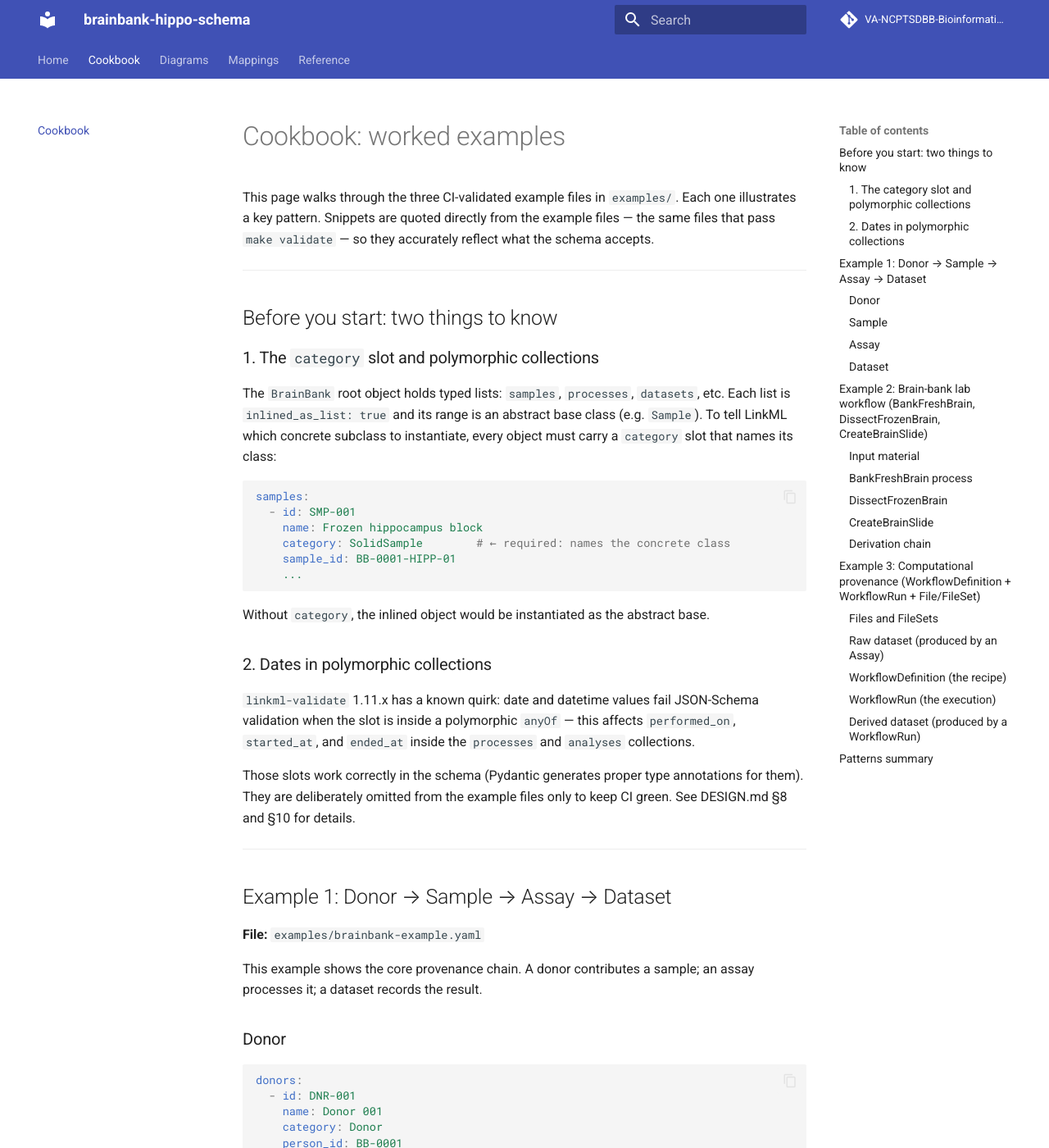
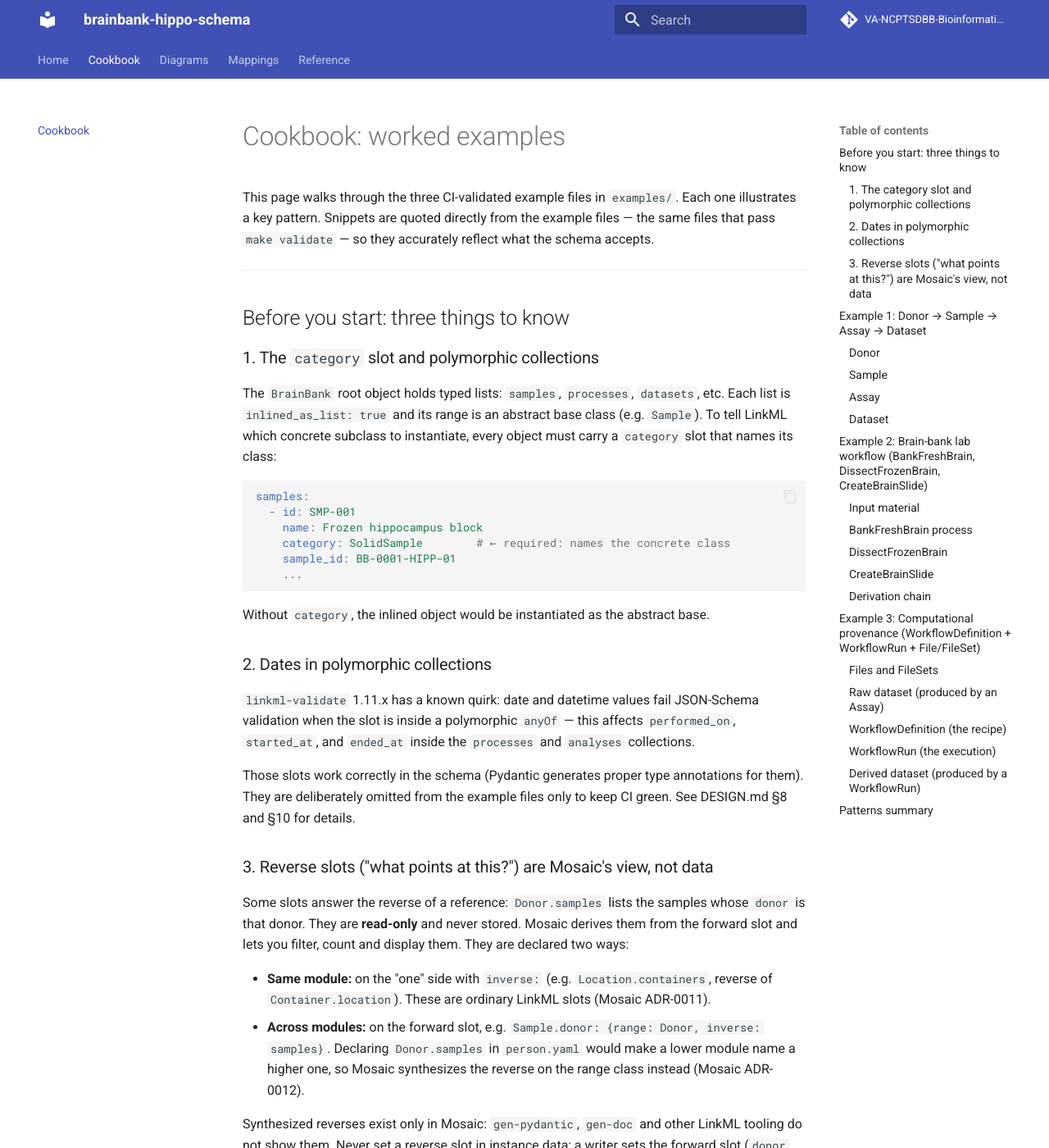
Before and after one commit to VA-NCPTSDBB-Bioinformatics/brainbank-hippo-schema, an MkDocs documentation site: the page built from docs/cookbook.md, in a window 1280 px wide and 1400 px high. Shown: the whole window at 82% size. Built offline with MkDocs 1.6.1 and Material for MkDocs 9.7.7, drawn with Linux system fonts in a browser that asks for light colours; comment, search, counter and statistics services are not loaded; some of the changed text lies outside the part shown.

Commit message:
feat(schema): declare the cross-module reverses on the forward slot (S2)
Declare Donor.samples, Person/Sample.assessments, Person/Sample.diagnoses and
Person/Sample.measurements on their forward slots (`inverse:` on Sample.donor,
Assessment.person/sample, and Diagnosis/Measurement slot_usage), per #16 and
Mosaic ADR-0012. The module DAG is unchanged and linkml-lint output matches main.

Verified locally against mosaic#240 (aa1c29f, linkml-runtime 1.12.1), file and
directory loads: every listed reverse is synthesized with declared_on="forward";
on generated brain-bank data (100 donors) the reverse-edge parity check passes
with 0 mismatches, Donor.samples resolving 600 links across 33 sample tables.

Not included: Donor.banking_events. Declaring `inverse: banking_events` on both
BankFreshBrain.donor and BankFixedBrain.donor fails Mosaic's load (a reverse may
range on one class; the two classes share no ancestor owning `donor`). Options
are recorded for a decision.

Co-Authored-By: Claude Opus 5.5 <noreply@anthropic.com>

```diff
--- a/docs/cookbook.md
+++ b/docs/cookbook.md
@@ -6,7 +6,7 @@ files that pass `make validate` — so they accurately reflect what the schema a
 
 ---
 
-## Before you start: two things to know
+## Before you start: three things to know
 
 ### 1. The `category` slot and polymorphic collections
 
@@ -35,6 +35,22 @@ validation when the slot is inside a polymorphic `anyOf` — this affects `perfo
 Those slots work correctly in the schema (Pydantic generates proper type annotations for
 them). They are deliberately omitted from the example files only to keep CI green.
 See DESIGN.md §8 and §10 for details.
+
+### 3. Reverse slots ("what points at this?") are Mosaic's view, not data
+
+Some slots answer the reverse of a reference: `Donor.samples` lists the samples whose
+`donor` is that donor. They are **read-only** and never stored. Mosaic derives them from the
+forward slot and lets you filter, count and display them. They are declared two ways:
+
+- **Same module:** on the "one" side with `inverse:` (e.g. `Location.containers`, reverse of
+  `Container.location`). These are ordinary LinkML slots (Mosaic ADR-0011).
+- **Across modules:** on the forward slot, e.g. `Sample.donor: {range: Donor, inverse: samples}`.
+  Declaring `Donor.samples` in `person.yaml` would make a lower module name a higher one, so
+  Mosaic synthesizes the reverse on the range class instead (Mosaic ADR-0012).
+
+Synthesized reverses exist only in Mosaic: `gen-pydantic`, `gen-doc` and other LinkML tooling
+do not show them. Never set a reverse slot in instance data; a writer sets the forward slot
+(`donor`, `person`, `sample`) and the reverse follows.
 
 ---
 
```
Also changed, not shown: CHANGELOG.md (+10 -4 lines), 2 other files.
